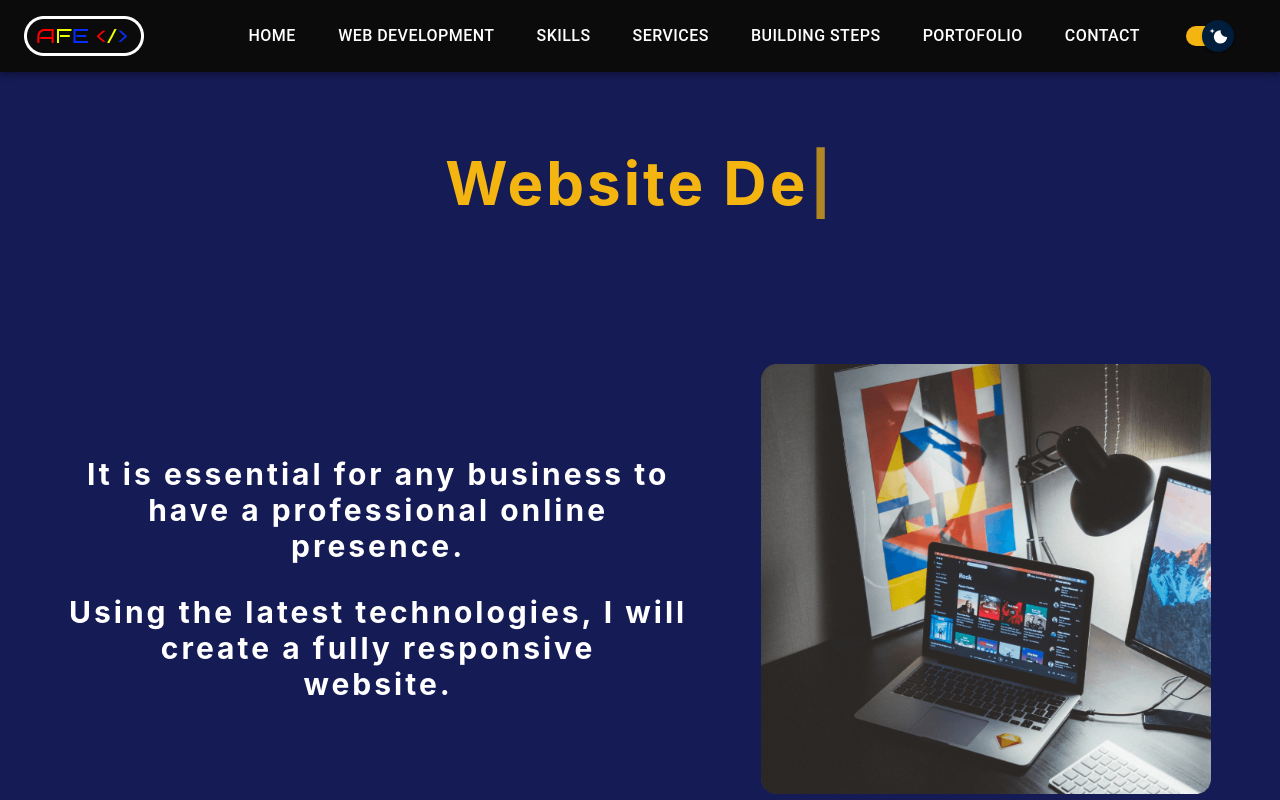
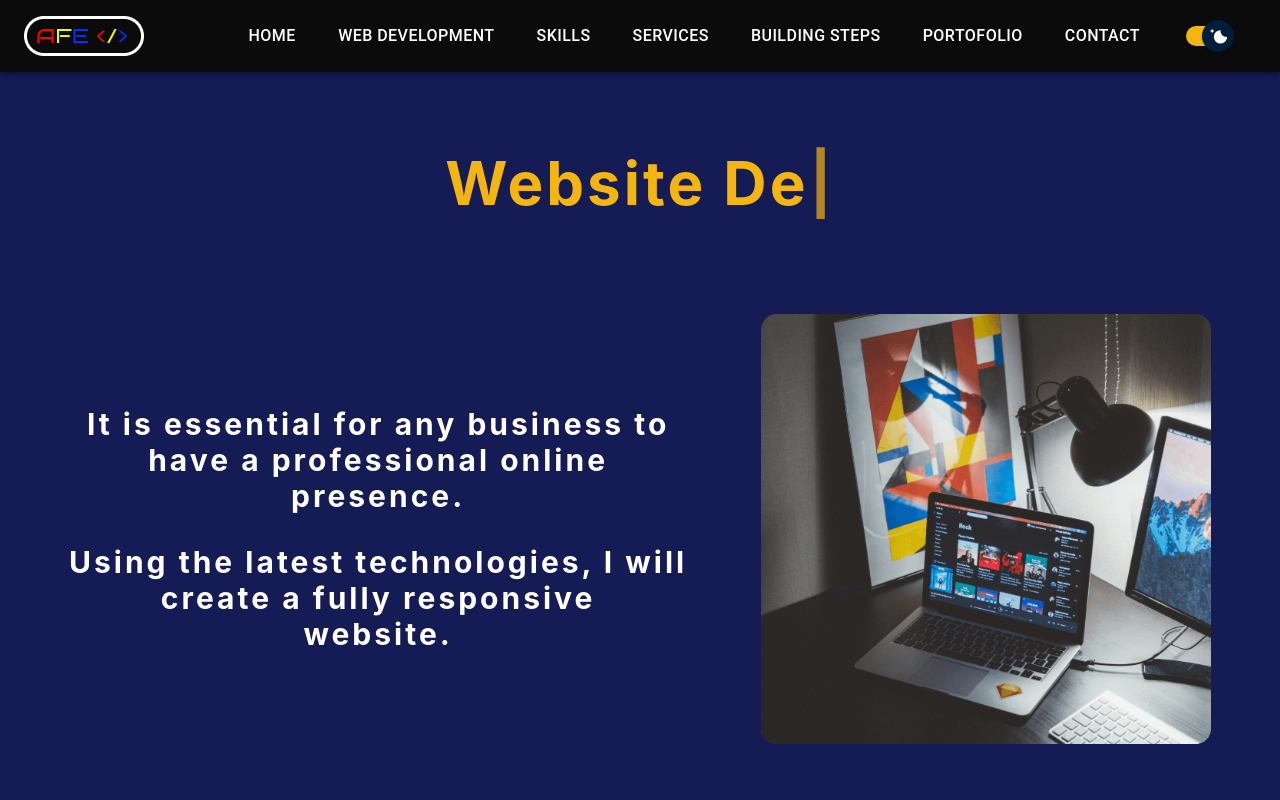
Before and after one commit to Adrian-Edu/best-web-design, a React (Create React App) app: page /webdesign in a window 1280 px wide. Shown: the top 800 px of the page. Built offline with nearby package versions, Linux system fonts and the light colour scheme.

Commit message:
modificari

```diff
--- a/src/pages/web-design/WebDesign.css
+++ b/src/pages/web-design/WebDesign.css
@@ -6,7 +6,7 @@
   text-align: center;
   font-size: 60px;
   color: #f4b510;
-  padding: 80px 0 80px 0;
+  padding: 80px 0 30px 0;
   margin: 0;
   letter-spacing: 3px;
   font-weight: 700;
```
